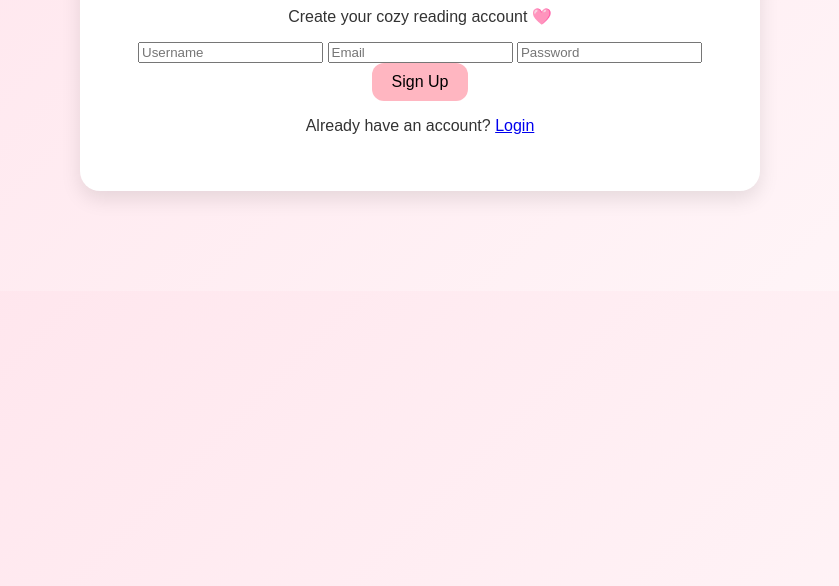
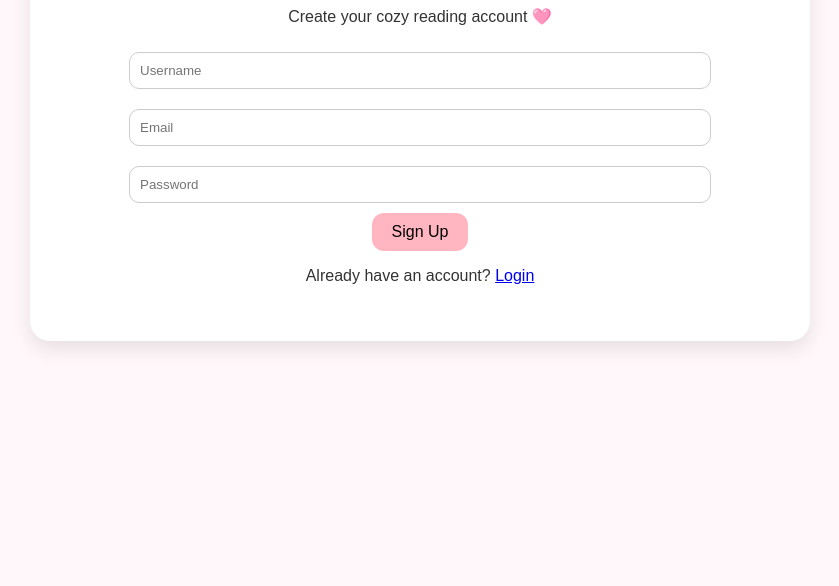
Before and after one commit to Diya610/bookbunny-frontend, a plain HTML site: page signup.html in a window 1280 px wide. Shown: the part 214-800 px from the top of the page, without its empty margins (220-1059 px from the left). Drawn offline with Linux system fonts and the light colour scheme.

Commit message:
Update style.css

```diff
--- a/style.css
+++ b/style.css
@@ -1,23 +1,44 @@
+/* 🌸 BookBunny Styles with Light/Dark Mode */
+:root {
+  --bg-color: #fff7fa;
+  --text-color: #333;
+  --card-bg: #ffffff;
+  --button-bg: #ffb6c1;
+  --button-hover: #ff90aa;
+  --shadow: rgba(0, 0, 0, 0.1);
+}
+
+/* 🌙 Dark Mode Styles */
+body.dark {
+  --bg-color: #1e1e2f;
+  --text-color: #f8f8ff;
+  --card-bg: #2a2a3d;
+  --button-bg: #9b89b3;
+  --button-hover: #b39ddb;
+  --shadow: rgba(255, 255, 255, 0.1);
+}
+
 body {
   font-family: "Poppins", sans-serif;
-  background: linear-gradient(135deg, #ffe4ec, #fff7f9);
+  background: var(--bg-color);
+  color: var(--text-color);
   text-align: center;
-  color: #333;
   margin: 0;
   padding: 0;
+  transition: background 0.3s, color 0.3s;
 }
 
 .container {
-  max-width: 600px;
+  max-width: 700px;
   margin: 100px auto;
-  background: #fff;
+  background: var(--card-bg);
   border-radius: 20px;
-  box-shadow: 0 8px 20px rgba(0, 0, 0, 0.1);
+  box-shadow: 0 8px 20px var(--shadow);
   padding: 40px;
 }
 
 button {
-  background: #ffb6c1;
+  background: var(--button-bg);
   border: none;
   padding: 10px 20px;
   border-radius: 12px;
@@ -27,7 +48,15 @@ button {
 }
 
 button:hover {
-  background: #ff90aa;
+  background: var(--button-hover);
+}
+
+input, textarea {
+  width: 80%;
+  padding: 10px;
+  margin: 10px;
+  border-radius: 10px;
+  border: 1px solid #ccc;
 }
 
 ul {
@@ -36,8 +65,9 @@ ul {
 }
 
 li {
-  background: #fff0f5;
+  background: var(--card-bg);
   margin: 10px;
   padding: 12px;
   border-radius: 10px;
+  box-shadow: 0 2px 8px var(--shadow);
 }
```
